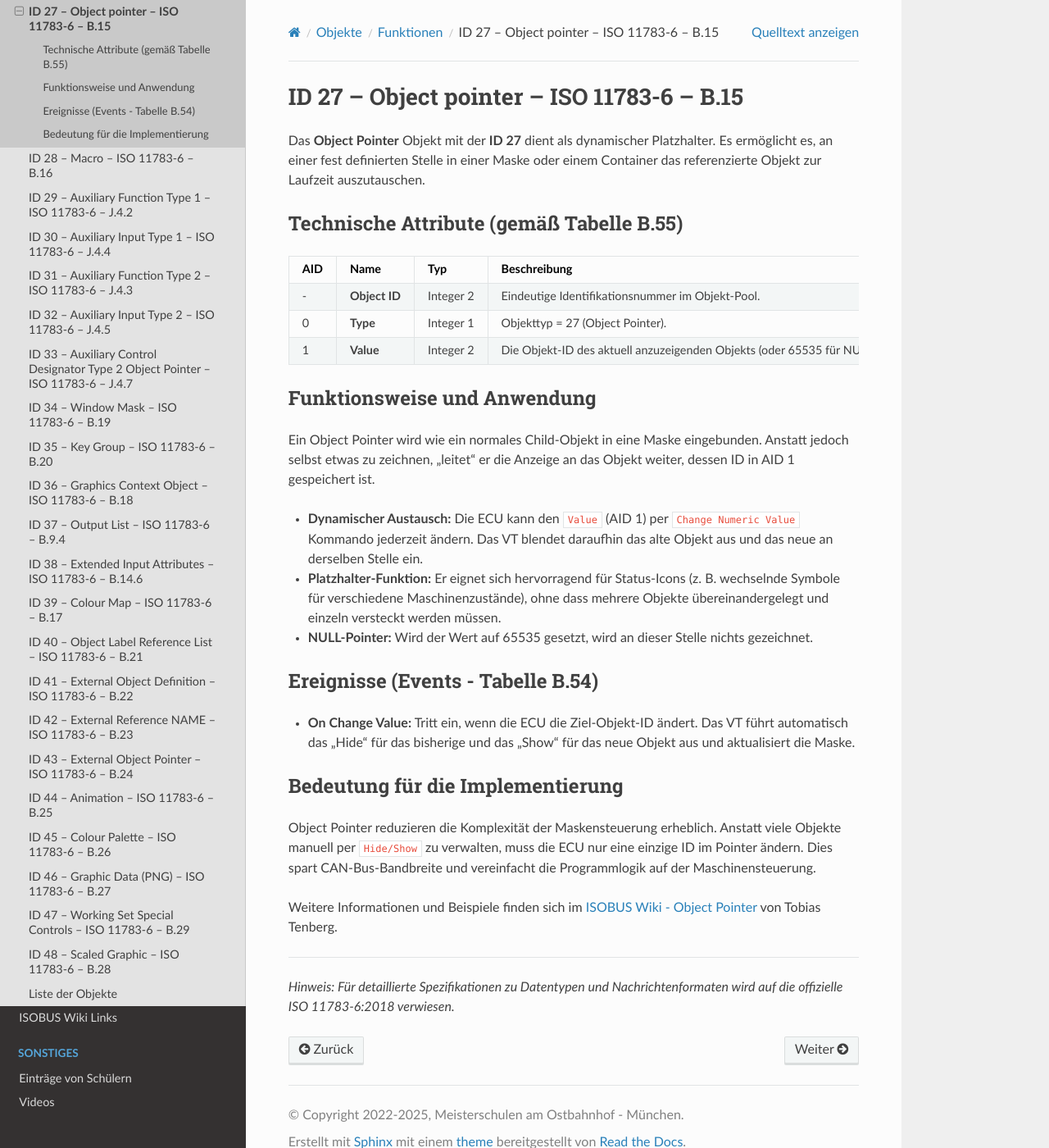
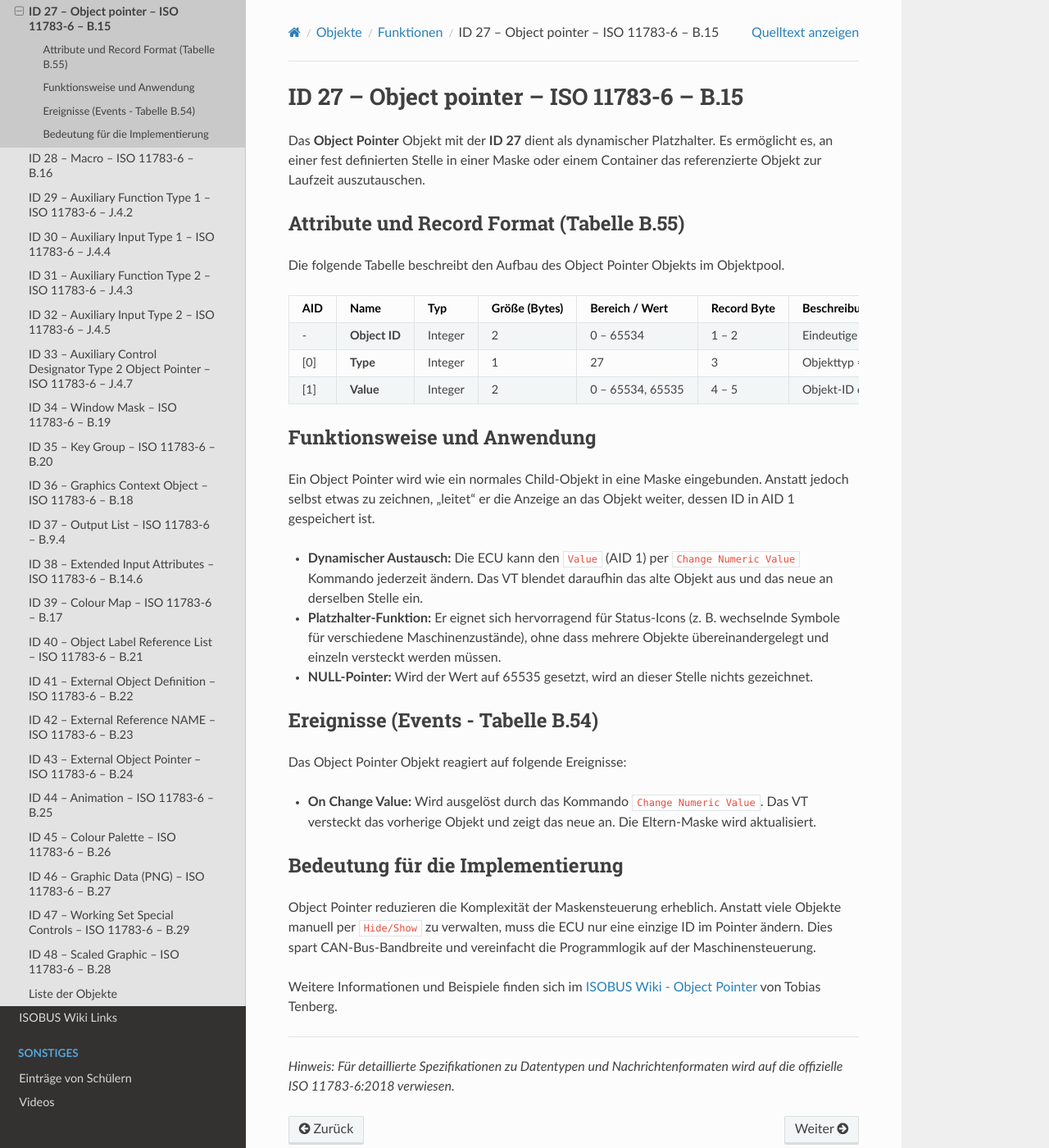
Before and after one commit to Meisterschulen-am-Ostbahnhof-Munchen/ISOBUS-VT-Objects-docs, a Sphinx documentation site: the page built from docs/isobus-objects/ID-27---Object-pointer---ISO-11783-6---B.15.md, in a window 1280 px wide and 1400 px high. Shown: the whole window at 82% size. Built offline with Sphinx 7.4.7 and the Read the Docs theme 3.1.0, drawn with Linux system fonts in a browser that asks for light colours.

Commit message:
docs: update Object Pointer (ID 27) with accurate attribute table and record format from ISO 11783-6 Annex B.15

```diff
--- a/docs/isobus-objects/ID-27---Object-pointer---ISO-11783-6---B.15.md
+++ b/docs/isobus-objects/ID-27---Object-pointer---ISO-11783-6---B.15.md
@@ -5,13 +5,15 @@
 
 Das **Object Pointer** Objekt mit der **ID 27** dient als dynamischer Platzhalter. Es ermöglicht es, an einer fest definierten Stelle in einer Maske oder einem Container das referenzierte Objekt zur Laufzeit auszutauschen.
 
-## Technische Attribute (gemäß Tabelle B.55)
+### Attribute und Record Format (Tabelle B.55)
 
-| AID | Name | Typ | Beschreibung |
-| :--- | :--- | :--- | :--- |
-| - | **Object ID** | Integer 2 | Eindeutige Identifikationsnummer im Objekt-Pool. |
-| 0 | **Type** | Integer 1 | Objekttyp = 27 (Object Pointer). |
-| 1 | **Value** | Integer 2 | Die Objekt-ID des aktuell anzuzeigenden Objekts (oder 65535 für NULL/unsichtbar). |
+Die folgende Tabelle beschreibt den Aufbau des Object Pointer Objekts im Objektpool.
+
+| AID | Name | Typ | Größe (Bytes) | Bereich / Wert | Record Byte | Beschreibung |
+| :--- | :--- | :--- | :--- | :--- | :--- | :--- |
+| - | **Object ID** | Integer | 2 | 0 – 65534 | 1 – 2 | Eindeutige ID im Objektpool. |
+| [0] | **Type** | Integer | 1 | 27 | 3 | Objekttyp = Object Pointer. |
+| [1] | **Value** | Integer | 2 | 0 – 65534, 65535 | 4 – 5 | Objekt-ID des referenzierten Objekts oder NULL (65535). |
 
 ## Funktionsweise und Anwendung
 Ein Object Pointer wird wie ein normales Child-Objekt in eine Maske eingebunden. Anstatt jedoch selbst etwas zu zeichnen, "leitet" er die Anzeige an das Objekt weiter, dessen ID in AID 1 gespeichert ist.
@@ -21,7 +23,10 @@ Ein Object Pointer wird wie ein normales Child-Objekt in eine Maske eingebunden.
 *   **NULL-Pointer:** Wird der Wert auf 65535 gesetzt, wird an dieser Stelle nichts gezeichnet.
 
 ## Ereignisse (Events - Tabelle B.54)
-*   **On Change Value:** Tritt ein, wenn die ECU die Ziel-Objekt-ID ändert. Das VT führt automatisch das "Hide" für das bisherige und das "Show" für das neue Objekt aus und aktualisiert die Maske.
+
+Das Object Pointer Objekt reagiert auf folgende Ereignisse:
+
+*   **On Change Value:** Wird ausgelöst durch das Kommando `Change Numeric Value`. Das VT versteckt das vorherige Objekt und zeigt das neue an. Die Eltern-Maske wird aktualisiert.
 
 ## Bedeutung für die Implementierung
 Object Pointer reduzieren die Komplexität der Maskensteuerung erheblich. Anstatt viele Objekte manuell per `Hide/Show` zu verwalten, muss die ECU nur eine einzige ID im Pointer ändern. Dies spart CAN-Bus-Bandbreite und vereinfacht die Programmlogik auf der Maschinensteuerung.
```
